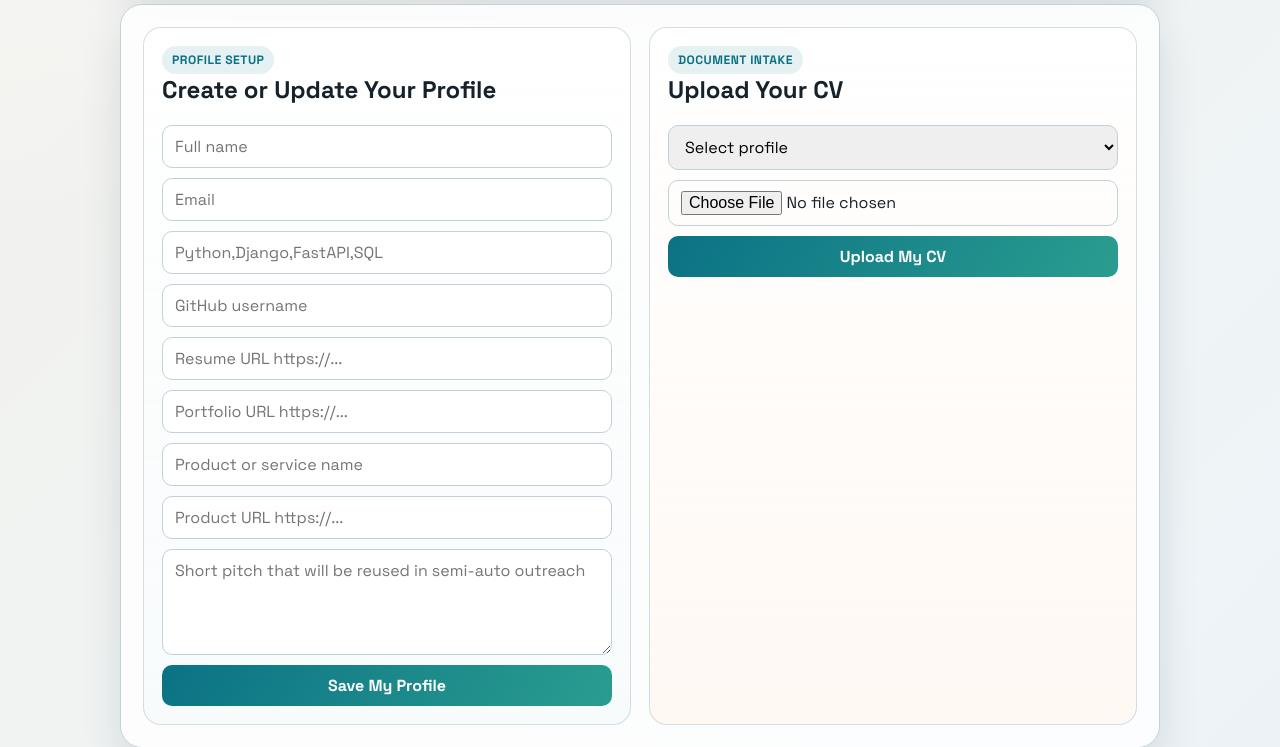
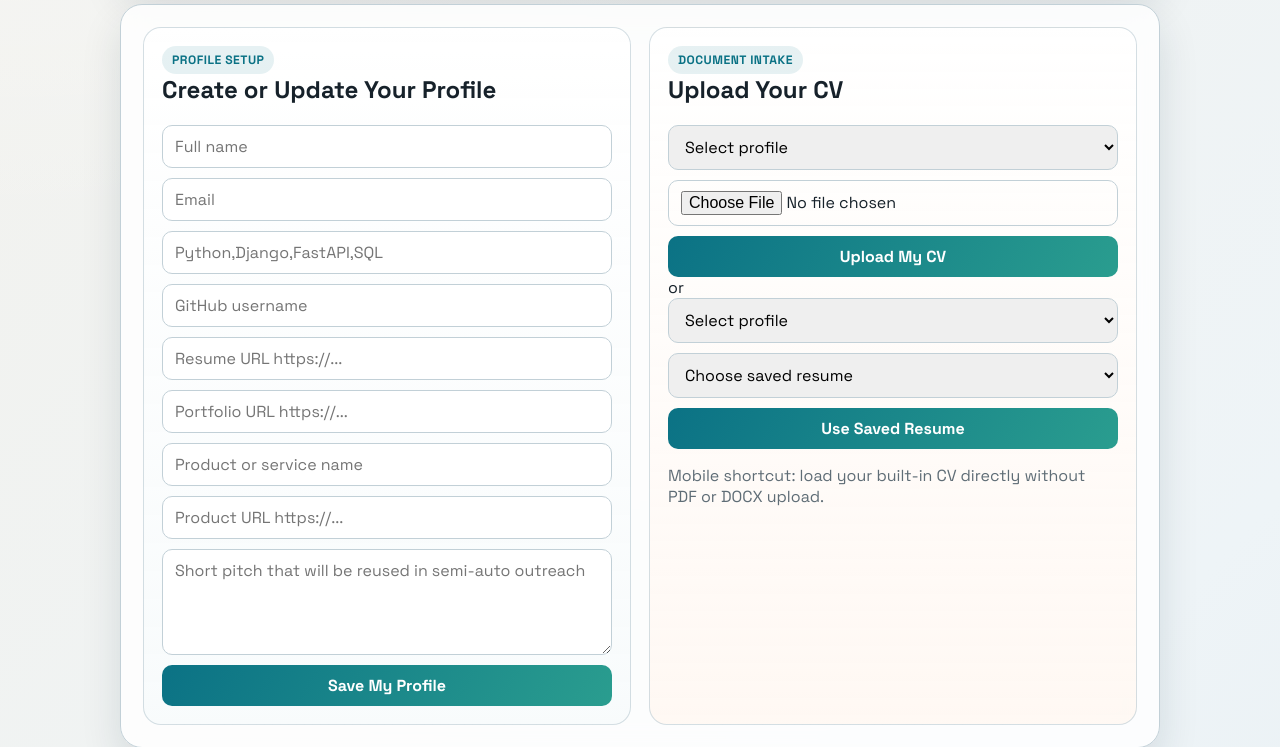
Before and after one commit to farazgoal-boop/jobmind-match, a FastAPI app: page /dashboard in a window 1280 px wide. Shown: the part 948-1695 px from the top of the page. Run offline with FastAPI, Linux system fonts and the light colour scheme.

Commit message:
Fix dashboard profile and shortcut flows

```diff
--- a/app/routes/web.py
+++ b/app/routes/web.py
@@ -1,5 +1,6 @@
 from datetime import datetime
 import json
+from pathlib import Path
 import re
 from typing import Annotated
 
@@ -25,6 +26,33 @@ router = APIRouter(tags=["web"])
 templates = Jinja2Templates(directory="app/templates")
 
 FOLLOW_UP_PATTERN = re.compile(r"\[follow-up:(\d{4}-\d{2}-\d{2})\]")
+BUILTIN_RESUME_SOURCES = {
+    "final-cv": {
+        "label": "Muhammad Faraz Final CV",
+        "path": Path(__file__).resolve().parents[2] / "docs" / "final-cv.md",
+    }
+}
+
+
+def build_resume_library() -> list[dict[str, str]]:
+    library = []
+    for key, item in BUILTIN_RESUME_SOURCES.items():
+        path = item["path"]
+        if path.exists():
+            library.append({"key": key, "label": str(item["label"])})
+    return library
+
+
+def read_builtin_resume_text(source_key: str) -> str:
+    source = BUILTIN_RESUME_SOURCES.get(source_key)
+    if not source:
+        raise HTTPException(status_code=404, detail="Resume source not found")
+
+    path = source["path"]
+    if not path.exists():
+        raise HTTPException(status_code=404, detail="Resume file is missing")
+
+    return path.read_text(encoding="utf-8").strip()
 
 
 def build_status_summary(applications: list[ApplicationRecord]) -> dict[str, int]:
@@ -460,6 +488,7 @@ def build_dashboard_client_links(
 def dashboard(request: Request, session: Annotated[Session, Depends(get_session)], candidate_id: int | None = None):
     profiles = session.exec(select(CandidateProfile).order_by(CandidateProfile.id.desc())).all()
     selected = session.get(CandidateProfile, candidate_id) if candidate_id else None
+    resume_library = build_resume_library()
     applications = []
     client_leads = []
     filter_presets = []
@@ -548,6 +577,7 @@ def dashboard(request: Request, session: Annotated[Session, Depends(get_session)
             "live_search_links": live_search_links,
             "client_access_links": client_access_links,
             "outreach_links": outreach_links,
+            "resume_library": resume_library,
             "sources": ",".join(free_sources_list()),
             "platform_targets": "indeed,linkedin,upwork,google_clients",
             "search_mode": "job_search",
@@ -629,7 +659,7 @@ def create_profile_from_form(
     full_name: Annotated[str, Form(...)],
     email: Annotated[str, Form(...)],
     skills_csv: Annotated[str, Form(...)],
-    profile_id: Annotated[int | None, Form()] = None,
+    profile_id: Annotated[str | None, Form()] = None,
     github_username: Annotated[str, Form()] = "",
     resume_url: Annotated[str, Form()] = "",
     portfolio_url: Annotated[str, Form()] = "",
@@ -638,7 +668,8 @@ def create_profile_from_form(
     sales_pitch: Annotated[str, Form()] = "",
     session: Annotated[Session, Depends(get_session)] = None,
 ):
-    profile = session.get(CandidateProfile, profile_id) if profile_id else CandidateProfile()
+    normalized_profile_id = int(profile_id) if profile_id and profile_id.strip() else None
+    profile = session.get(CandidateProfile, normalized_profile_id) if normalized_profile_id else CandidateProfile()
     profile.full_name = full_name
     profile.email = email
     profile.skills_csv = skills_csv
@@ -792,6 +823,22 @@ async def upload_cv_from_form(
     return RedirectResponse(url=f"/dashboard?candidate_id={profile.id}", status_code=303)
 
 
+@router.post("/dashboard/import-cv")
+def import_cv_from_library(
+    candidate_id: Annotated[int, Form(...)],
+    source_key: Annotated[str, Form(...)],
+    session: Annotated[Session, Depends(get_session)] = None,
+):
+    profile = session.get(CandidateProfile, candidate_id)
+    if not profile:
+        raise HTTPException(status_code=404, detail="Candidate not found")
+
+    profile.cv_text = read_builtin_resume_text(source_key)
+    session.add(profile)
+    session.commit()
+    return RedirectResponse(url=f"/dashboard?candidate_id={profile.id}", status_code=303)
+
+
 @router.get("/dashboard/matches", response_class=HTMLResponse)
 def dashboard_matches(
     request: Request,
@@ -824,6 +871,7 @@ def dashboard_matches(
 ):
     profiles = session.exec(select(CandidateProfile).order_by(CandidateProfile.id.desc())).all()
     selected = session.get(CandidateProfile, candidate_id)
+    resume_library = build_resume_library()
     if not selected:
         return templates.TemplateResponse(
             "dashboard.html",
@@ -844,6 +892,7 @@ def dashboard_matches(
                 "live_search_links": [],
                 "client_access_links": [],
                 "outreach_links": [],
+                "resume_library": resume_library,
                 "sources": ",".join(free_sources_list()),
                 "platform_targets": platform_targets,
                 "search_mode": search_mode,
@@ -1026,6 +1075,7 @@ def dashboard_matches(
             "live_search_links": live_search_links,
             "client_access_links": client_access_links,
             "outreach_links": outreach_links,
+            "resume_library": resume_library,
             "platform_targets": platform_targets,
             "search_mode": search_mode,
             "offer_type": offer_type,
--- a/app/templates/dashboard.html
+++ b/app/templates/dashboard.html
@@ -73,10 +73,10 @@
         </div>
       </div>
       <div class="preset-bar">
-        <button type="button" class="preset-chip" data-focus="python" data-backend="true" data-remote="true" data-junior="true" data-region="pakistan">Python Remote</button>
-        <button type="button" class="preset-chip" data-focus="fastapi" data-backend="true" data-remote="true" data-junior="true" data-region="global">FastAPI Backend</button>
-        <button type="button" class="preset-chip" data-focus="flask" data-backend="true" data-remote="true" data-junior="true" data-region="pakistan">Flask Roles</button>
-        <button type="button" class="preset-chip" data-focus="fullstack" data-backend="false" data-remote="true" data-junior="true" data-region="global">Full Stack</button>
+        <button type="button" class="preset-chip" data-mode="job_search" data-focus="python" data-offer="software" data-client="startup" data-goal="apply" data-demand="latest" data-side="any" data-trust="any" data-backend="true" data-remote="true" data-junior="true" data-region="pakistan">Python Remote</button>
+        <button type="button" class="preset-chip" data-mode="job_search" data-focus="fastapi" data-offer="software" data-client="startup" data-goal="apply" data-demand="latest" data-side="any" data-trust="any" data-backend="true" data-remote="true" data-junior="true" data-region="global">FastAPI Backend</button>
+        <button type="button" class="preset-chip" data-mode="job_search" data-focus="flask" data-offer="software" data-client="startup" data-goal="apply" data-demand="latest" data-side="any" data-trust="any" data-backend="true" data-remote="true" data-junior="true" data-region="pakistan">Flask Roles</button>
+        <button type="button" class="preset-chip" data-mode="job_search" data-focus="fullstack" data-offer="software" data-client="startup" data-goal="apply" data-demand="latest" data-side="any" data-trust="any" data-backend="false" data-remote="true" data-junior="true" data-region="global">Full Stack</button>
         <button type="button" class="preset-chip" data-mode="sell_services" data-offer="automation" data-client="agency" data-goal="pitch" data-demand="urgent" data-region="global">Agency Outreach</button>
         <button type="button" class="preset-chip" data-mode="sell_products" data-offer="products" data-client="wholesale_buyer" data-goal="meeting" data-demand="premium" data-region="asia">Product Buyers</button>
         <button type="button" class="preset-chip" data-mode="direct_clients" data-offer="software" data-client="startup" data-goal="email" data-demand="latest" data-region="europe">Direct Startup Leads</button>
@@ -149,6 +149,27 @@
           <input type="file" name="file" accept=".pdf,.docx" required />
           <button type="submit">Upload My CV</button>
         </form>
+        {% if resume_library %}
+        <div class="or-divider"><span>or</span></div>
+        <form action="/dashboard/import-cv" method="post" class="stack-form">
+          <select name="candidate_id" required>
+            <option value="">Select profile</option>
+            {% for p in profiles %}
+            <option value="{{ p.id }}" {% if selected and p.id == selected.id %}selected{% endif %}>
+              #{{ p.id }} - {{ p.full_name }}
+            </option>
+            {% endfor %}
+          </select>
+          <select name="source_key" required>
+            <option value="">Choose saved resume</option>
+            {% for item in resume_library %}
+            <option value="{{ item.key }}">{{ item.label }}</option>
+            {% endfor %}
+          </select>
+          <button type="submit">Use Saved Resume</button>
+        </form>
+        <p class="hint">Mobile shortcut: load your built-in CV directly without PDF or DOCX upload.</p>
+        {% endif %}
       </div>
     </section>
 
```
